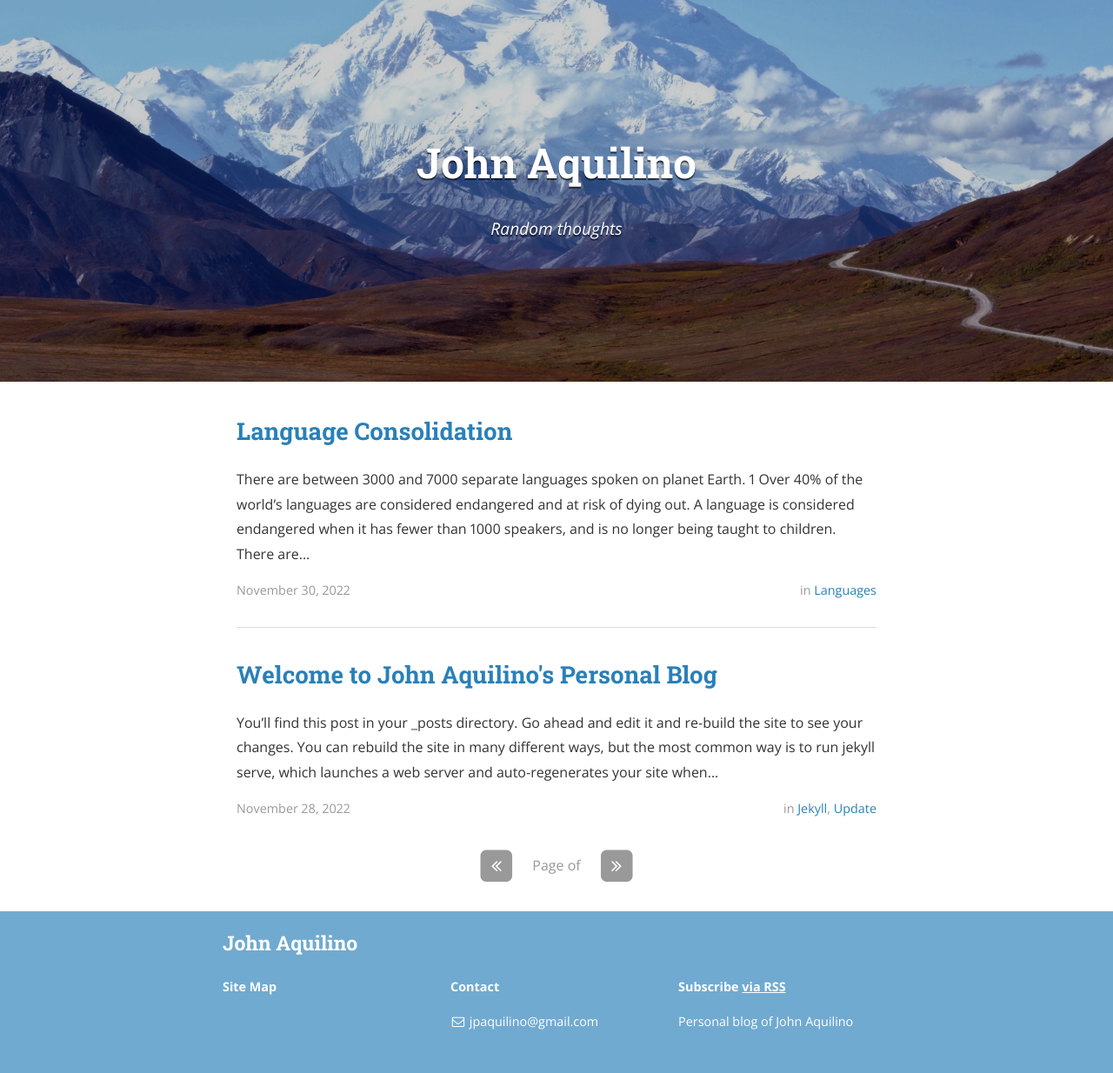
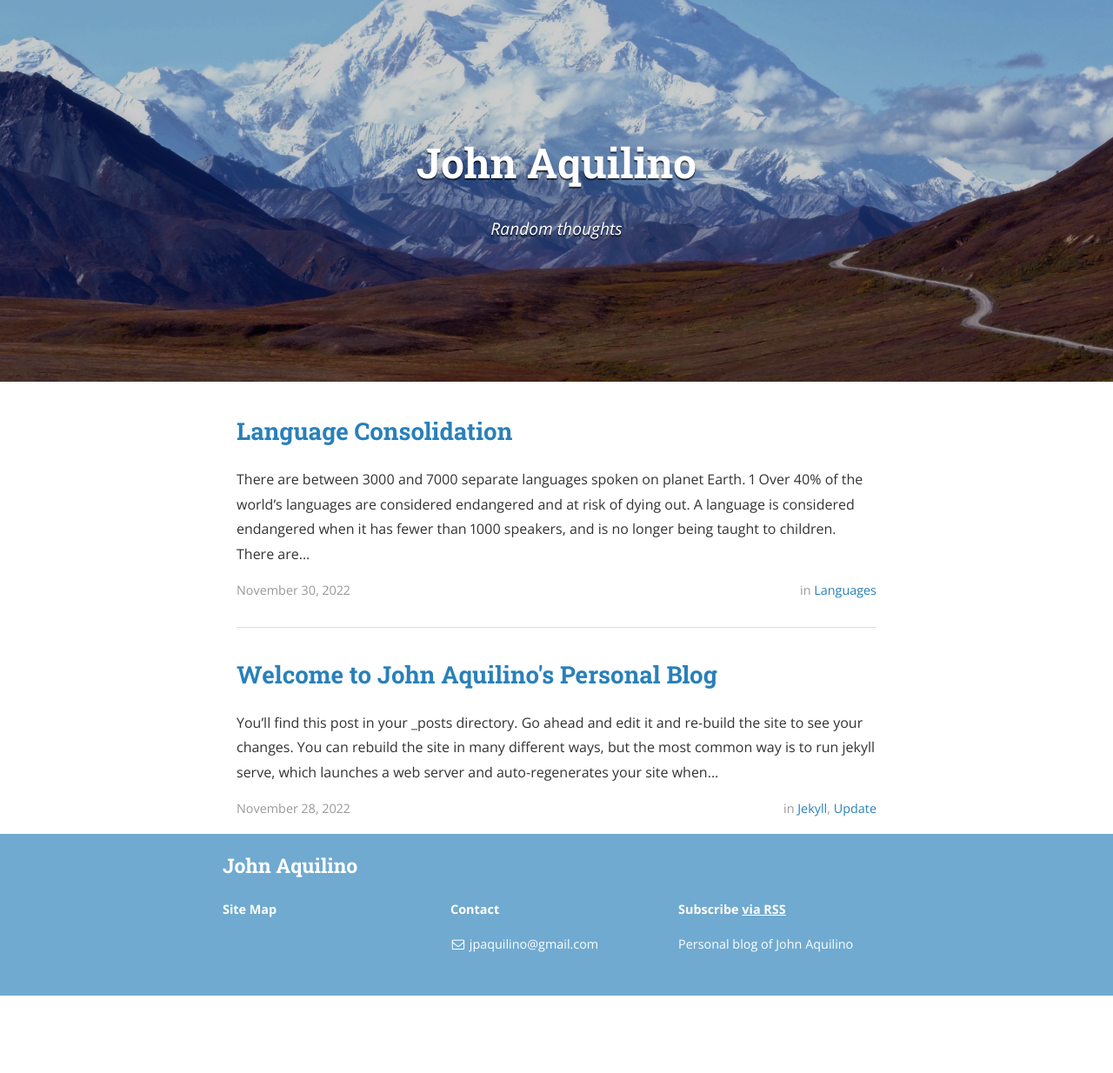
Before and after one commit to jaquilino/jaquilino.github.io, a Jekyll site: the page built from index.html, in a window 1280 px wide. Shown: the whole page at 87% size. Built offline with Jekyll 4.4.1, drawn with Linux system fonts in a browser that asks for light colours; nearby versions of some CDN libraries; a style sheet for code colours, icons or effects is not loaded; after the commit the page ends 1145 px from its top, so only the background shows below that.

Commit message:
Wrapped pagination class at bottom with "if paginator.enabled"

```diff
--- a/index.html
+++ b/index.html
@@ -43,6 +43,7 @@
         {% endfor %}
     </ul>
 
+{% if paginator.enabled %}
 <nav class="pagination" role="navigation">
 	<p>
     {% if paginator.previous_page %}
@@ -83,6 +84,7 @@
 		{% endif %}
 	</p>
 </nav>
+{% endif %}
 
 </div>
 </div>
```
